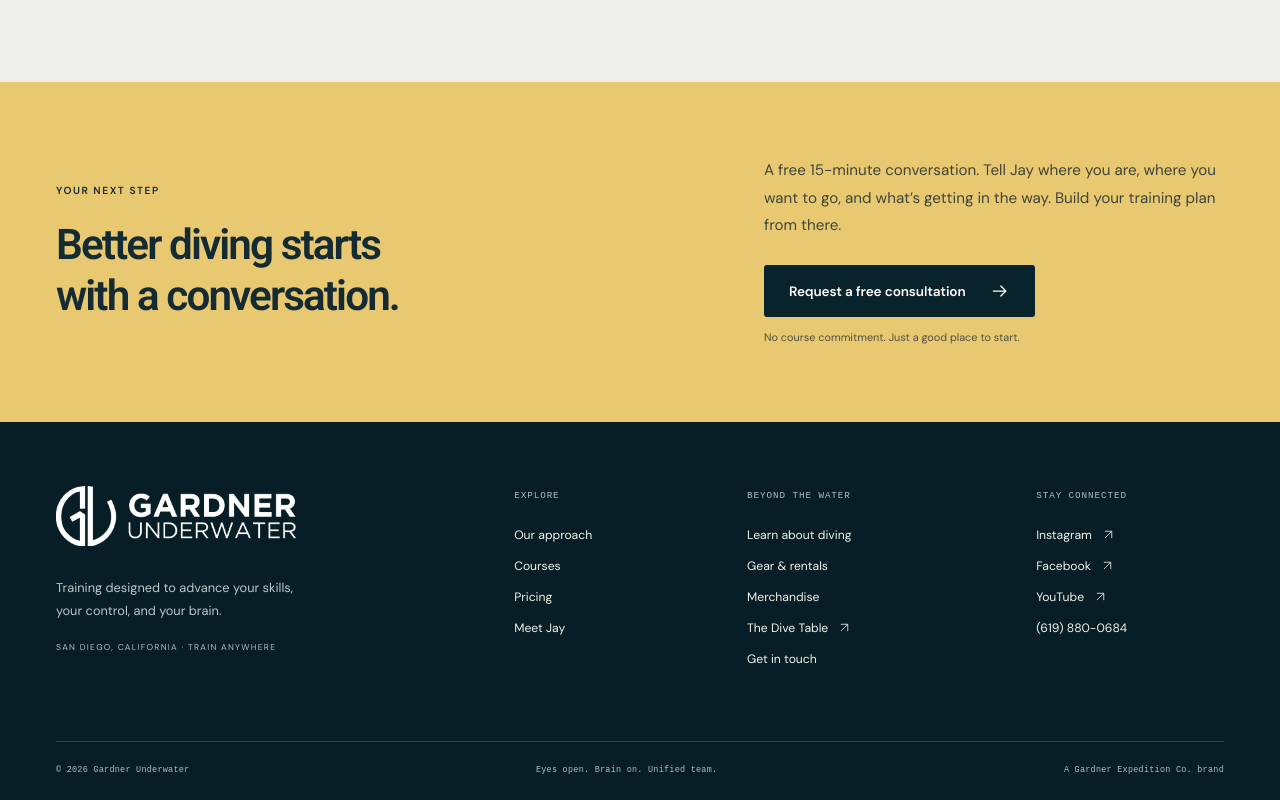
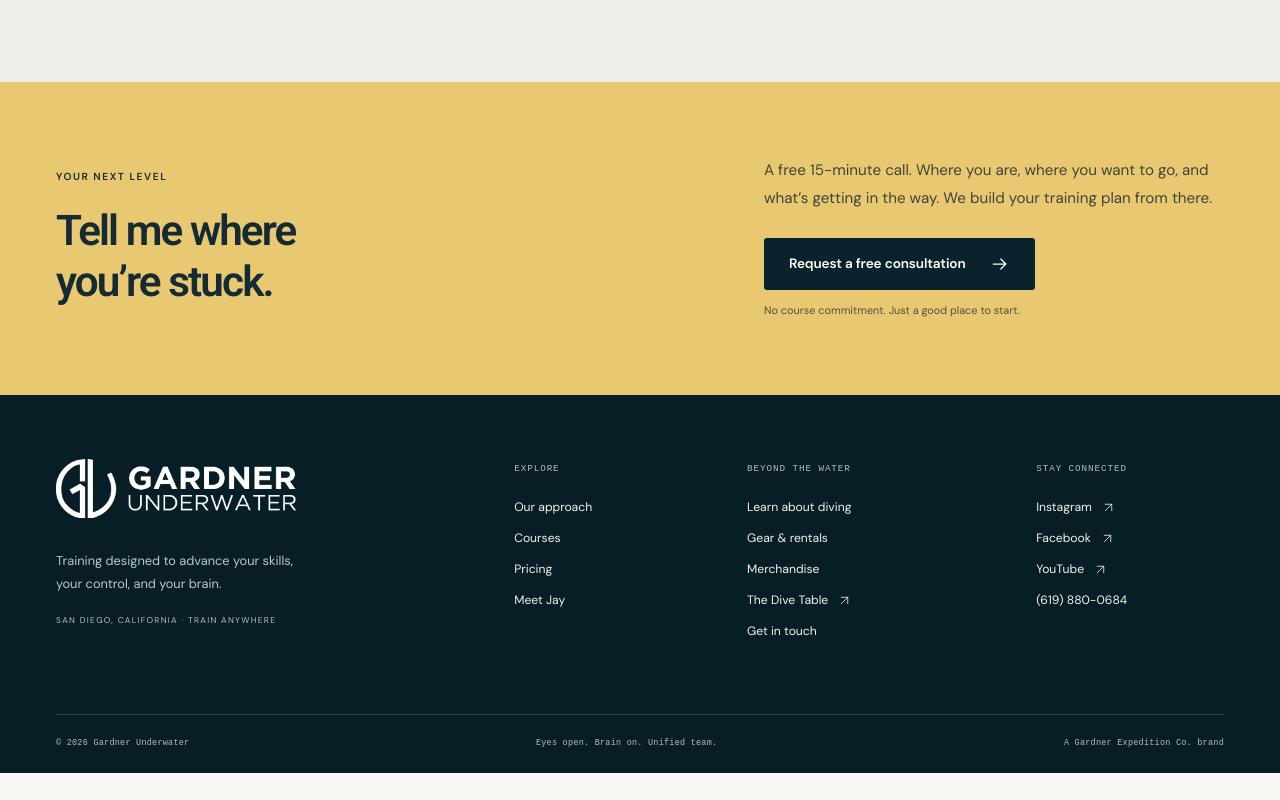
Before and after one commit to jeremiahrgardner/gardnerunderwater, a Next.js app: page /shop in a window 1280 px wide. Shown: the part 1922-2722 px from the top of the page. After the commit the page ends 2695 px from the top, so only its background shows below. Built offline with nearby package versions, Linux system fonts and the light colour scheme.

Commit message:
Messaging section 7: invite a focused conversation about the next level

```diff
--- a/components/SiteUI.tsx
+++ b/components/SiteUI.tsx
@@ -53,18 +53,17 @@ export function ConsultationCTA() {
     <section className="consultation-cta">
       <div className="container cta-grid">
         <div>
-          <div className="eyebrow">Your next step</div>
+          <div className="eyebrow">Your next level</div>
           <h2>
-            Better diving starts
+            Tell me where
             <br />
-            with a conversation.
+            you’re stuck.
           </h2>
         </div>
         <div>
           <p>
-            A free 15-minute conversation. Tell Jay where you are, where you
-            want to go, and what’s getting in the way. Build your training plan
-            from there.
+            A free 15-minute call. Where you are, where you want to go, and
+            what’s getting in the way. We build your training plan from there.
           </p>
           <Link href="/contact" className="btn btn-primary">
             Request a free consultation <Arrow />
```
